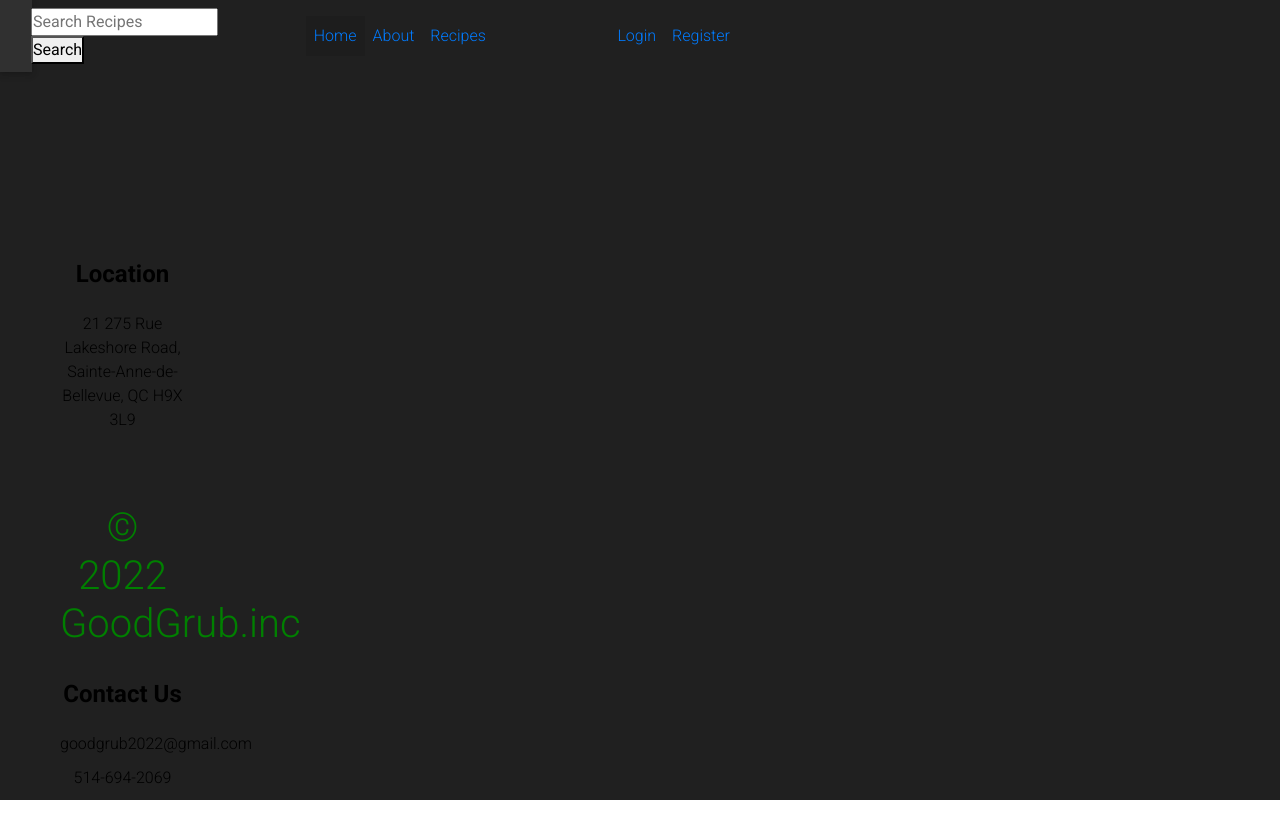
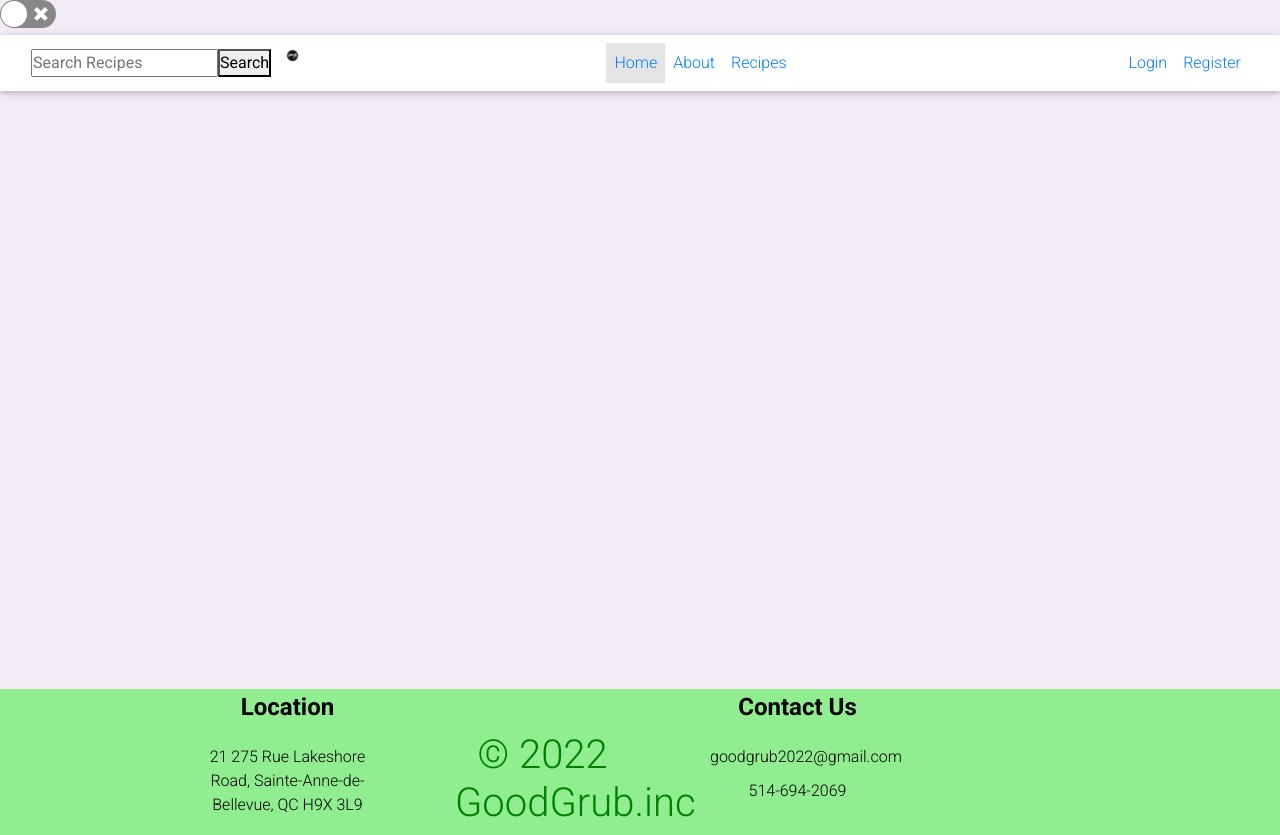
Before and after one commit to brenzlr/GoodGrub, a React (Create React App) app: page / in a window 1280 px wide. Before the commit the page ends 800 px from the top, so only its background shows below. Built offline with nearby package versions, Linux system fonts and the light colour scheme.

Commit message:
Update Dark mode switch to work with other commits

```diff
--- a/package.json
+++ b/package.json
@@ -7,7 +7,7 @@
     "@testing-library/react": "^13.3.0",
     "@testing-library/user-event": "^13.5.0",
     "bootstrap": "^5.1.3",
-    "framer-motion": "^6.3.11",
+    "framer-motion": "^6.3.12",
     "mdb-react-ui-kit": "^4.0.0",
     "mdbreact": "^5.2.0",
     "react": "^18.1.0",
--- a/src/App.css
+++ b/src/App.css
@@ -69,8 +69,7 @@
 }
 
 .switch{
-  float: right;
-  margin-top: 0.75%;
+
 }
 
 #light .about{
--- a/src/App.js
+++ b/src/App.js
@@ -24,14 +24,14 @@ function App() {
   const [isLoggedIn, setIsLoggedIn] = useState(false);
   const loggedInValueToProvide = [isLoggedIn, setIsLoggedIn]; // So we can pass down both value and setter
 
-  const [theme, setTheme] = useState("dark");
+  const [theme, setTheme] = useState("light");
   const toggleTheme = () => { setTheme((curr) => (curr === "light" ? "dark" : "light")); };
 
   return (
     <ThemeContext.Provider value={{theme, toggleTheme}} >
       <div id={theme}>
         <LoggedInContext.Provider value={loggedInValueToProvide}>
-          <Switch onChange={toggleTheme} checked={theme === "dark"} className="switch" />
+          <Switch onChange={toggleTheme} checked={theme === "dark"}/>
           <Routes>
             <Route path="/" element={<MainLayout color={theme} />}>
               {isLoggedIn ? <Route index element={<Home />} /> : ""}
```
Also changed, not shown: 1 other file (tests, documents, lock files or other folders).
